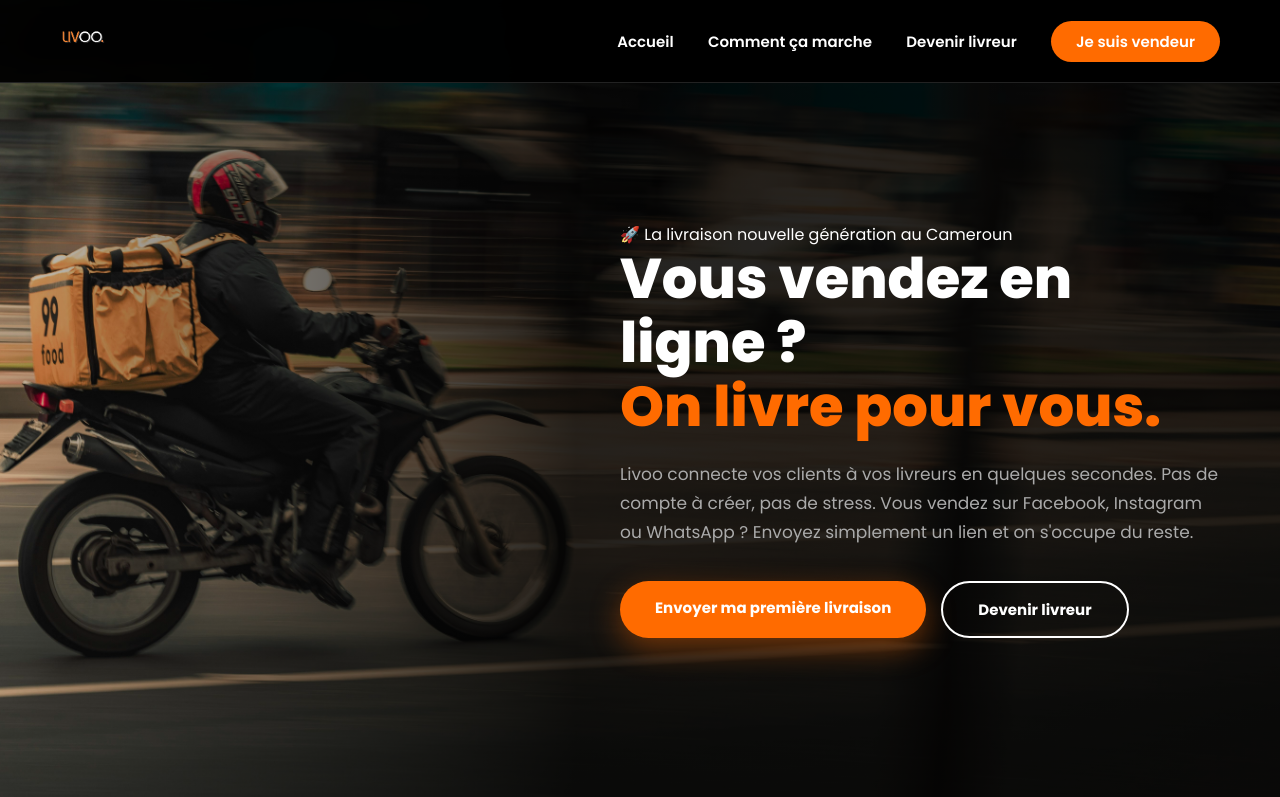
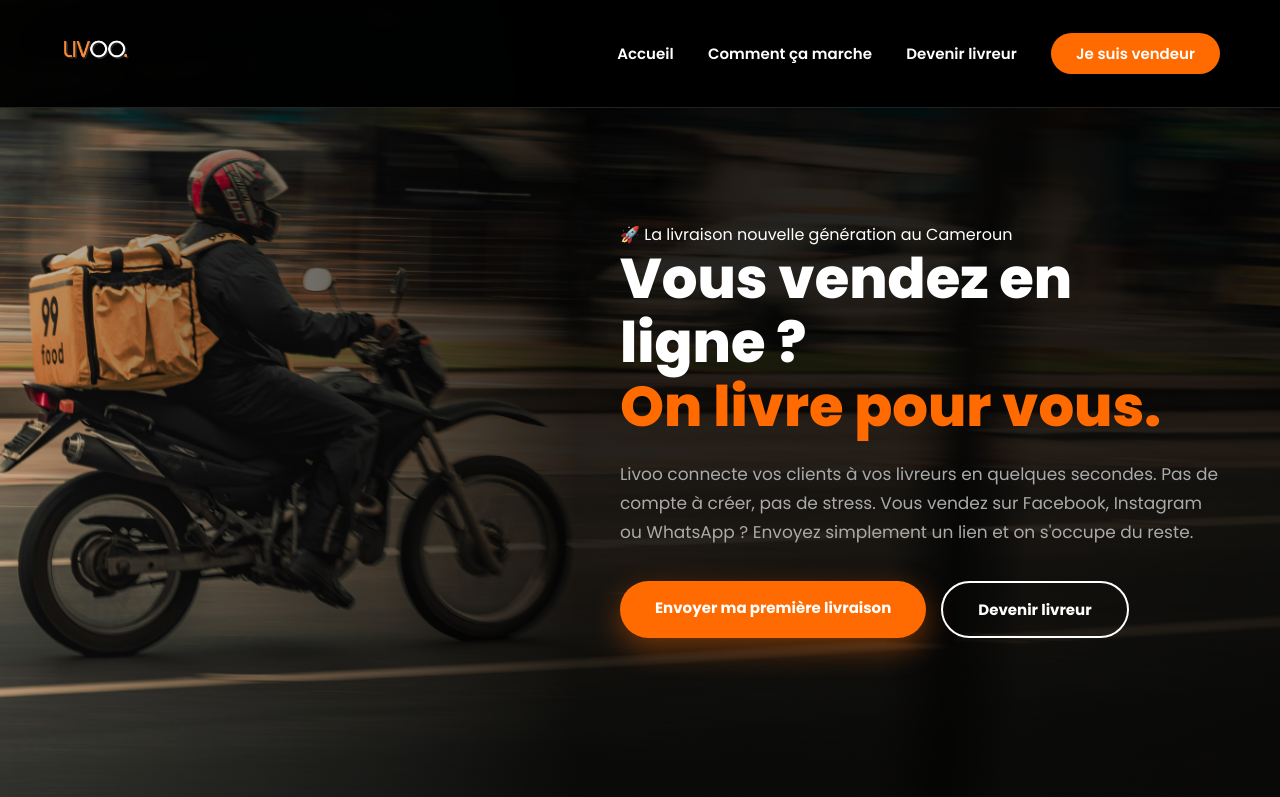
Before and after one commit to Soul0296/LIVOO, a website: page public/index.html in a window 1280 px wide. Shown: the top 797 px of the page. Drawn offline with Linux system fonts and the light colour scheme.

Commit message:
Agrandissement logo 70px

```diff
--- a/public/index.html
+++ b/public/index.html
@@ -16,7 +16,7 @@
       position: fixed; width: 100%; top: 0; z-index: 100;
       backdrop-filter: blur(10px); border-bottom: 1px solid #222;
     }
-    .logo img { height: 45px; mix-blend-mode: lighten; }
+    .logo img { height: 70px; mix-blend-mode: lighten; }
     .nav-links a {
       color: white; text-decoration: none; margin-left: 30px;
       font-weight: 600; transition: color 0.3s; font-size: 15px;
```
